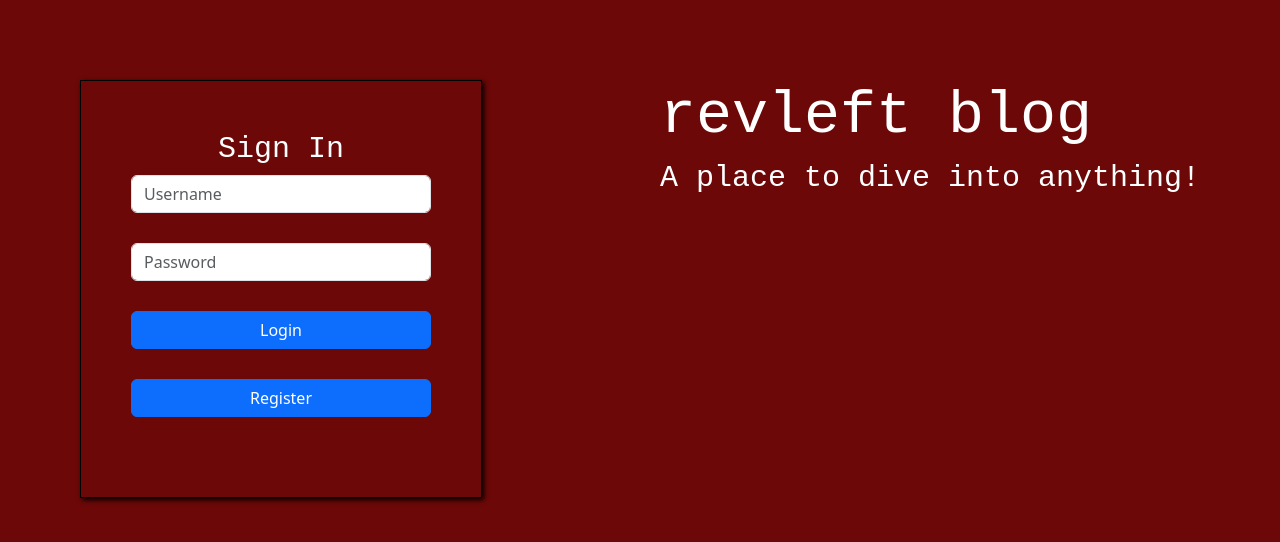
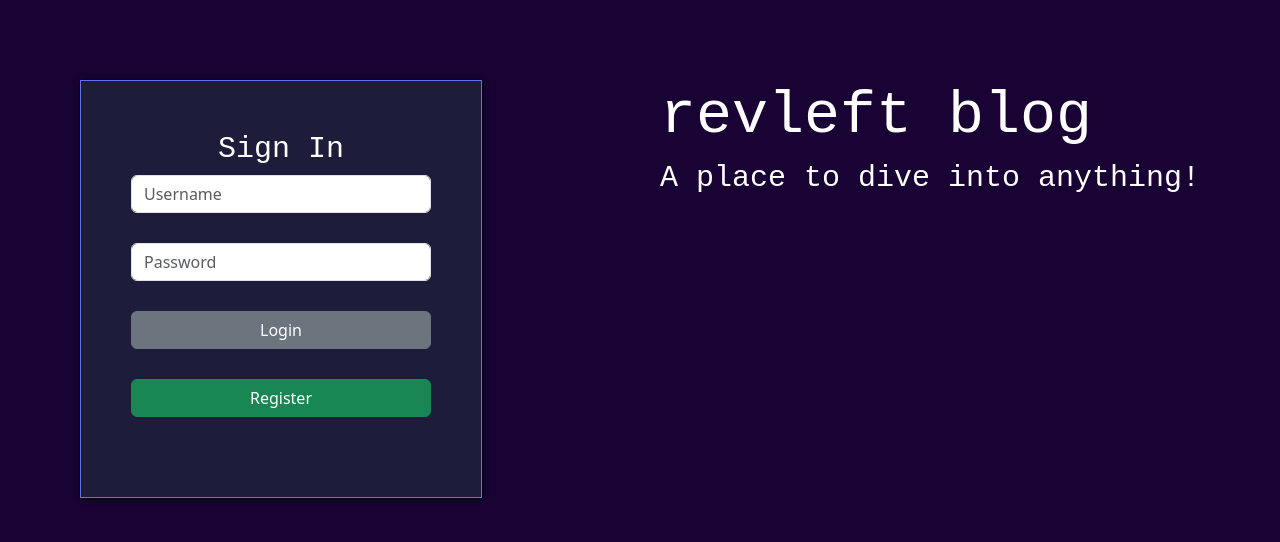
Before and after one commit to itachiuchihamadara/BasedRedditReact, a React (Create React App) app: page /login in a window 1280 px wide. Shown: the top 542 px of the page. Built offline with nearby package versions, Linux system fonts and the light colour scheme.

Commit message:
Login changes

```diff
--- a/src/AppHeader/RedditHeader.css
+++ b/src/AppHeader/RedditHeader.css
@@ -1,12 +1,13 @@
 .RedditHeader {
 
   position: fixed;
-  height: 15%;
   width: 100%;
   z-index:1;
   border: 0.1px rgb(34, 28, 28) double;
   display: flex;
   background-color: black;
+  background-color: rgb(25, 3, 52);
+  overflow: hidden;
 
 }
 
@@ -21,7 +22,7 @@
 .RedditHeader > a.Home{
 
   color: white;
-  background-color: black;
+  background-color: rgb(25, 3, 52);
   text-align: center;
   height: 20%;
   margin-top: 30px;
--- a/src/AppHeader/RedditHeader.js
+++ b/src/AppHeader/RedditHeader.js
@@ -3,7 +3,7 @@ import './RedditHeader.css'
 
 function RedditHeader() {
 
-    const appName = "revolutionary left";
+    const appName = "phylogeny";
 
     return (
       <div className="RedditHeader" >
--- a/src/Body/BodySection.css
+++ b/src/Body/BodySection.css
@@ -29,3 +29,8 @@
     text-decoration: bold;
     font-size: 20px;
 }
+
+.flex-post-button{
+    margin-left: 30px;
+    margin-bottom: 30px;
+}
--- a/src/Body/BodySection.js
+++ b/src/Body/BodySection.js
@@ -8,11 +8,14 @@ import Col from 'react-bootstrap/Col';
 import Row from 'react-bootstrap/Row';
 import Nav from 'react-bootstrap/Nav';
 import Tab from 'react-bootstrap/Tab';
+import Navbar  from 'react-bootstrap/Navbar';
+
 import { RiHome2Line } from "react-icons/ri";
 import { RiNotification2Line } from "react-icons/ri";
 import { AiFillMessage } from "react-icons/ai";
 import { GoPerson } from "react-icons/go";
 import { PiBookmarkSimple } from "react-icons/pi";
+import {Button} from 'react-bootstrap';
 
 function BodySection() {
     return (
@@ -41,6 +44,9 @@ function BodySection() {
                   <GoPerson size={30}color="white"/>
                   <Nav.Link eventKey="fifth" className= 'flex-link'>Profile</Nav.Link>
                 </Nav.Item>
+                <Navbar  fixed = "bottom" className="flex-post-button">
+                  <Button variant='dark' >Compose Post</Button>
+                </Navbar>
             </Nav>
           </Col>
           <Col sm={6}>
--- a/src/Login/LoginPage.css
+++ b/src/Login/LoginPage.css
@@ -1,9 +1,8 @@
 .user-login-root{
 
-  background-color: black;
   min-height: 100vh;
   padding: 10vh;
-  background-color: rgb(109, 8, 8);
+  background-color: rgb(25, 3, 52);
 
   display: flex;
   flex-direction: row;
@@ -12,17 +11,16 @@
 .header-form{
 
   max-width: fit-content;
-  max-height: fit-content;
+  height: 80%;
 
   display: flex;
   flex-direction: column;
   align-items: center;
 
-  border: 0.1px solid black;
+  background-color: rgb(29, 29, 59);
+  border: 0.1px solid rgb(97, 113, 234);
   padding: 50px;
-  box-shadow : 2px 2px 5px black;
-
-  height: 80%;
+  box-shadow : 1px 1px 5px black;
 }
 
 .header-form > .header{
--- a/src/Login/LoginPage.js
+++ b/src/Login/LoginPage.js
@@ -31,8 +31,8 @@ function UserLogin(){
                         onChange = {(event)=> handleId(event)}/>
                         <input type="password"  placeholder = "Password" class="form-control"
                         onChange = {(event)=> handlePassword(event)} />
-                        <Button type="button" onClick= {()=> formHandle()} class="btn btn-secondary">Login</Button>
-                        <Button type="button" onClick= {()=> formHandle()} class="btn btn-success">Register</Button>
+                        <Button type="button" onClick= {()=> formHandle()} className="btn btn-secondary">Login</Button>
+                        <Button type="button" onClick= {()=> formHandle()} className="btn btn-success">Register</Button>
                     </form>
                 </div>
                 <div>
```
